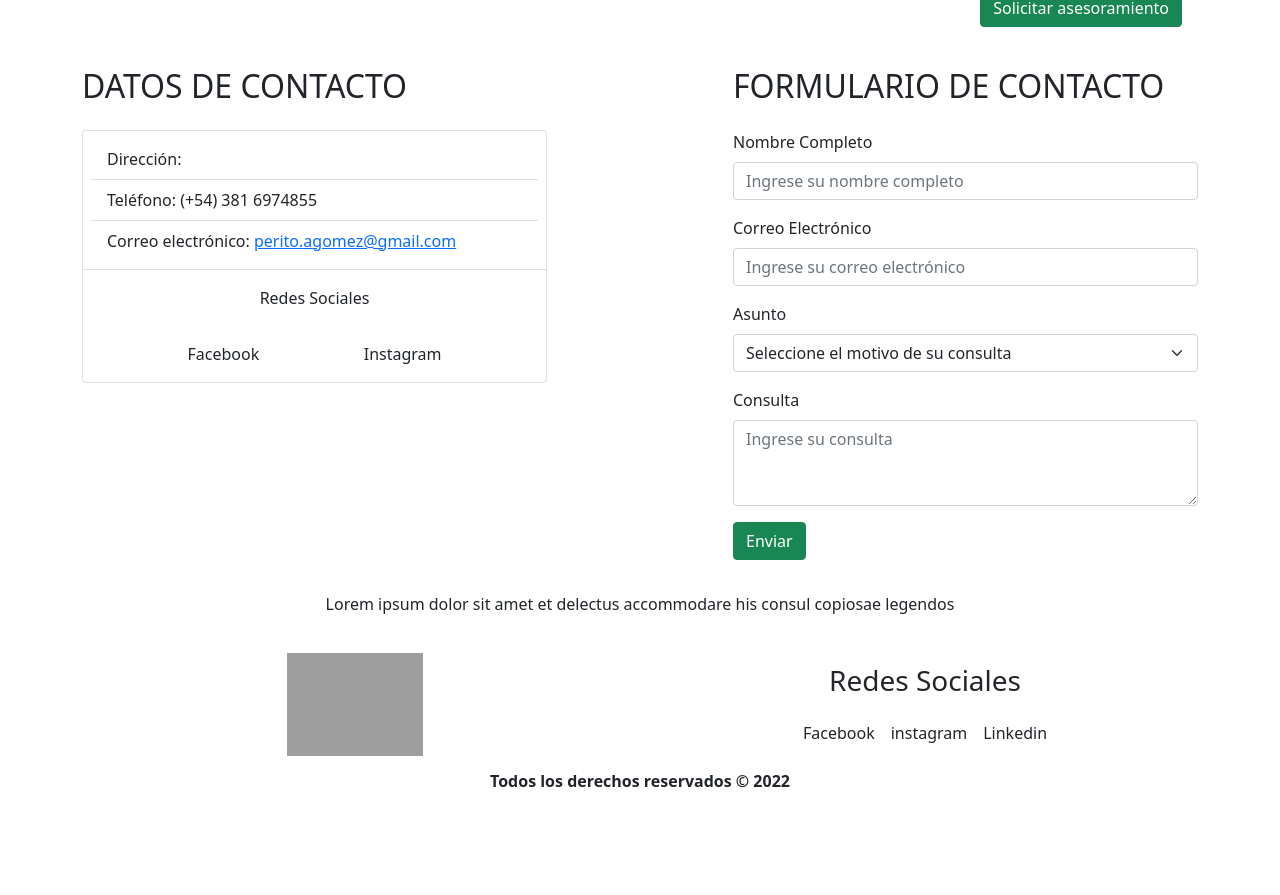
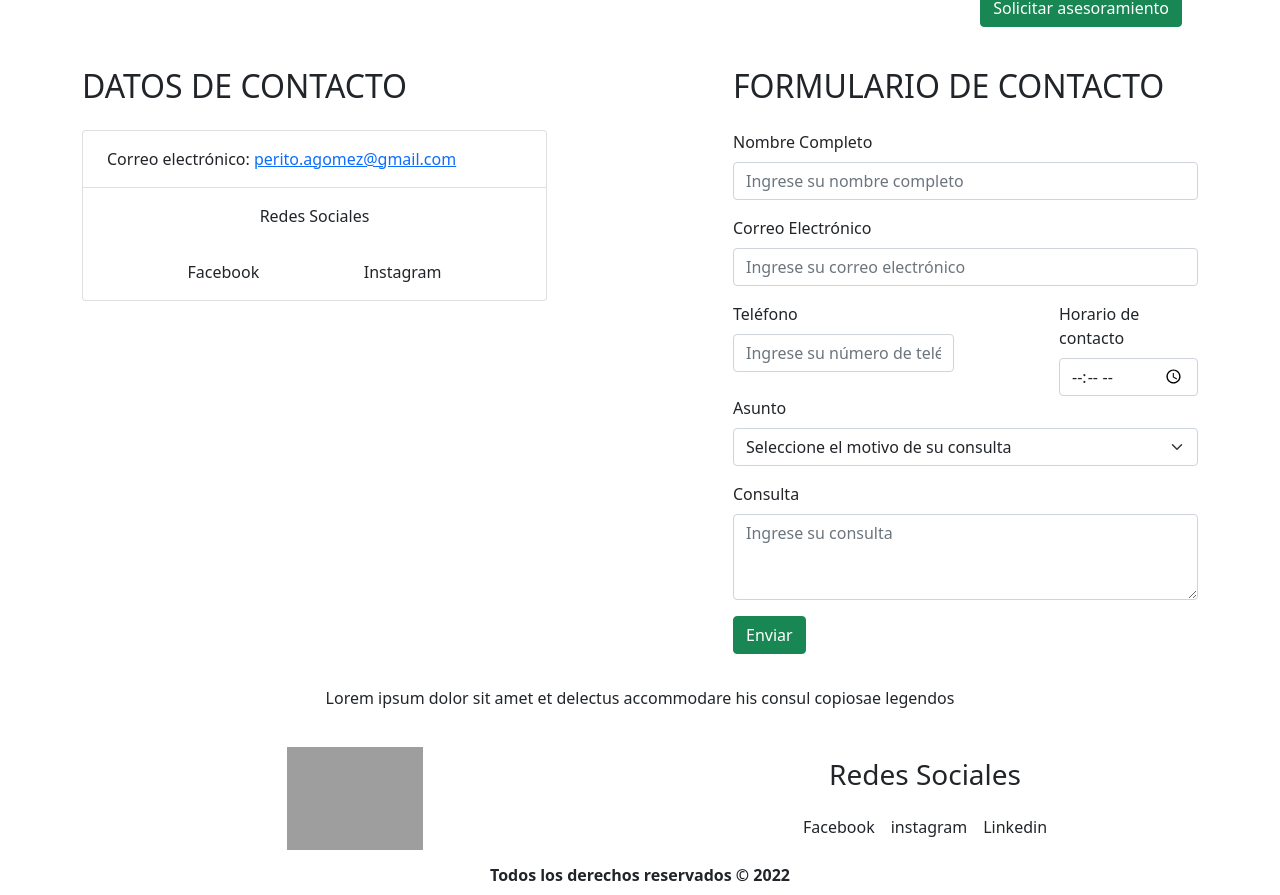
Before and after one commit to Nidev-lab/perito-siniestros, a React (Create React App) app: page / in a window 1280 px wide. Shown: the part 3336-4231 px from the top of the page. Before the commit the page ends 4137 px from the top, so only its background shows below. Built offline with nearby package versions, Linux system fonts and the light colour scheme; grey boxes are pictures that could not be loaded.

Commit message:
contact component edit

```diff
--- a/src/components/Contact/Contact.js
+++ b/src/components/Contact/Contact.js
@@ -8,8 +8,6 @@ const Contact = () => {
           <h2 className='mb-4'>DATOS DE CONTACTO</h2>
           <div className="card">
             <ul className="list-group list-group-flush p-2">
-              <li className="list-group-item">Dirección: </li>
-              <li className="list-group-item">Teléfono: (+54) 381 6974855</li>
               <li className="list-group-item">Correo electrónico: <a href="/#">perito.agomez@gmail.com</a></li>
             </ul>
             <span className='d-flex justify-content-center p-3'>Redes Sociales</span>
@@ -28,6 +26,16 @@ const Contact = () => {
           <div className="mb-3">
             <label htmlFor="email" className="form-label">Correo Electrónico</label>
             <input type="email" className="form-control" id="email" placeholder="Ingrese su correo electrónico" />
+          </div>
+          <div className='row justify-content-between'>
+            <div className='col-lg-6'>
+              <label htmlFor="tel" className="form-label">Teléfono</label>
+              <input type="tel" className="form-control" id="tel" placeholder="Ingrese su número de teléfono" />
+            </div>
+            <div className='col-lg-4'>
+              <label htmlFor="time" className="form-label">Horario de contacto</label>
+              <input type="time" className="form-control" id="time" placeholder="Ingrese su número de teléfono" />
+            </div>
           </div>
           <div className="mb-3">
             <label htmlFor="matter" className="form-label">Asunto</label>
```
